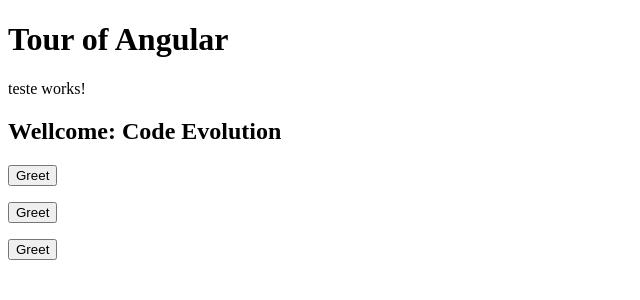
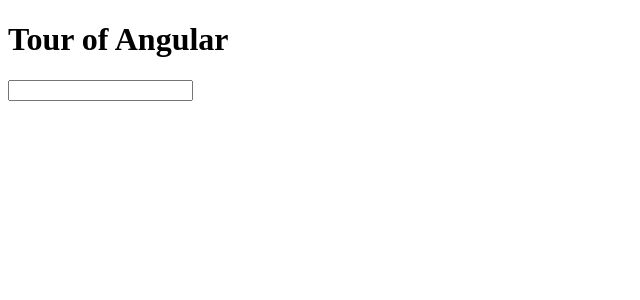
Before and after one commit to TiagoLima411/learning-angular5, an Angular app: page / in a window 1280 px wide. Shown: the top 300 px of the page, without its empty margins (0-640 px from the left). Built offline with nearby package versions, Linux system fonts and the light colour scheme.

Commit message:
Two Way Binding

```diff
--- a/src/app/app.module.ts
+++ b/src/app/app.module.ts
@@ -1,6 +1,6 @@
 import { BrowserModule } from '@angular/platform-browser';
 import { NgModule } from '@angular/core';
-
+import { FormsModule } from '@angular/forms';
 
 import { AppComponent } from './app.component';
 import { TesteComponent } from './teste/teste.component';
@@ -12,7 +12,8 @@
     TesteComponent
   ],
   imports: [
-    BrowserModule
+    BrowserModule,
+    FormsModule
   ],
   providers: [],
   bootstrap: [AppComponent]
--- a/src/app/teste/teste.component.ts
+++ b/src/app/teste/teste.component.ts
@@ -3,21 +3,8 @@
 @Component({
   selector: 'app-teste',
   template: `
-    <p>
-      teste works!
-    </p>
-    <h2>Wellcome: {{name}}</h2>
-    <button (click)="clickou()">Greet</button>
-
-    <p>{{greeting}}</p>
-
-    <button (click)="getEvent($event)">Greet</button>
-
-    <p>{{showEvent}}</p>
-
-    <button (click)="anotherTest='variable inserted int html'">Greet</button>
-
-    <p>{{anotherTest}}</p>
+    <input [(ngModel)]="name" type="text">
+    {{name}}
   `,
   styles: [`
 
@@ -25,24 +12,10 @@
 })
 export class TesteComponent implements OnInit {
 
-  public name = 'Code Evolution'
-  public greeting = ''
-  public showEvent = ''
-  public anotherTest = ''
+  public name = "";
 
   constructor() { }
 
   ngOnInit() {
   }
-
-  clickou() {
-    this.greeting = "CodeEvolution"
-    console.log("Resposta do evento click");
-  }
-
-  getEvent(event){
-    this.showEvent = event.y;
-    console.log(event);
-  }
-
 }
```
